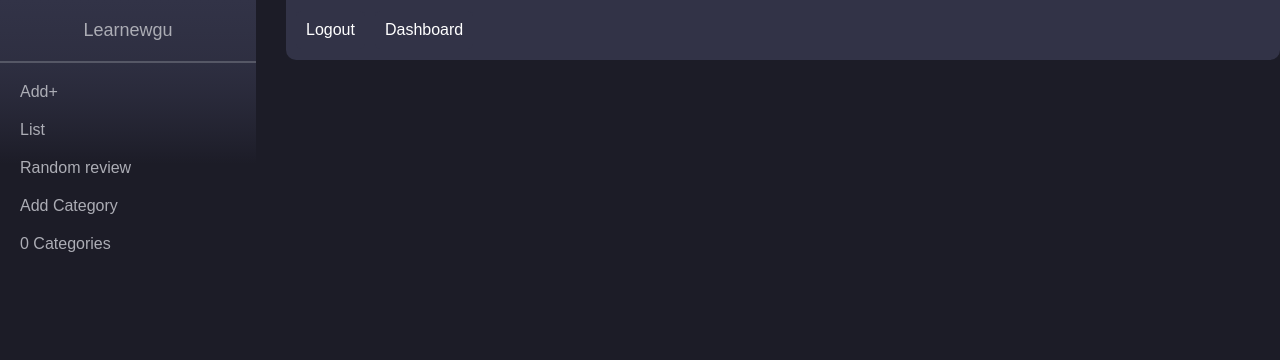
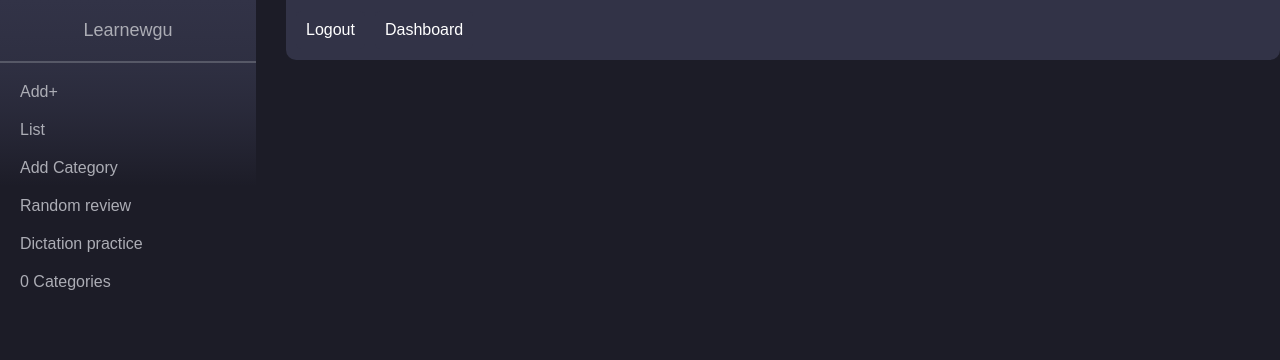
Before and after one commit to alirahmnicode/learnewgu, a Django app: page /dashboard/ in a window 1280 px wide. Shown: the top 360 px of the page. Run offline with Django 4.2, Linux system fonts and the light colour scheme; the visitor is signed in with stand-in values (Sample User, id 1); data that the repository does not hold is empty.

Commit message:
edit dashboard page

```diff
--- a/core/templates/core/dashboard.html
+++ b/core/templates/core/dashboard.html
@@ -23,10 +23,13 @@
                 <a href="{% url 'core:list' %}">List</a>
             </div>
             <div>
+                <a href="{% url 'category:add' %}">Add Category</a>
+            </div>
+            <div>
                 <a href="{% url 'core:random' %}">Random review</a>
             </div>
             <div>
-                <a href="{% url 'category:add' %}">Add Category</a>
+                <a href="{% url 'dictaion:filling' %}">Dictation practice</a>
             </div>
         </div>
         <div class="categories">
```
